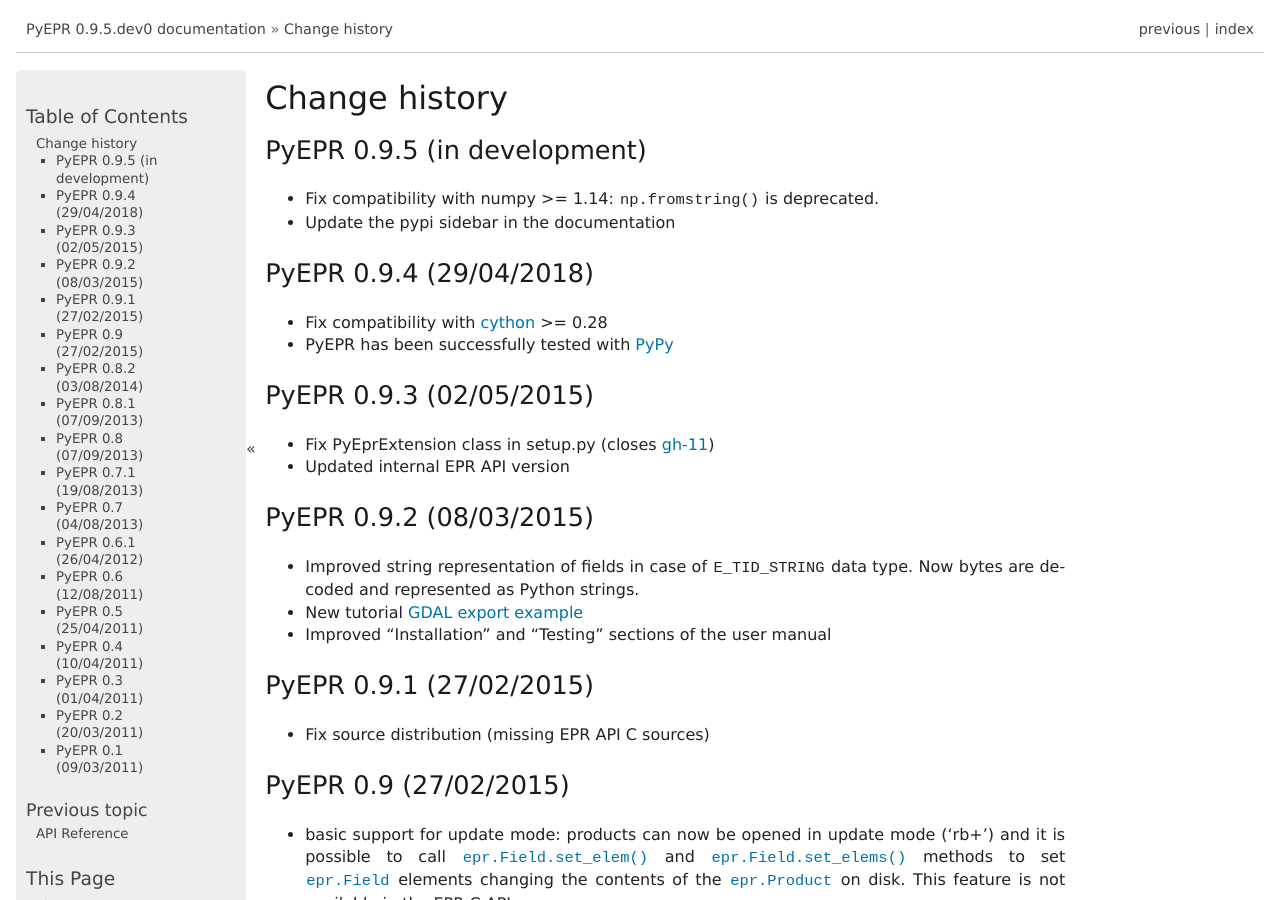
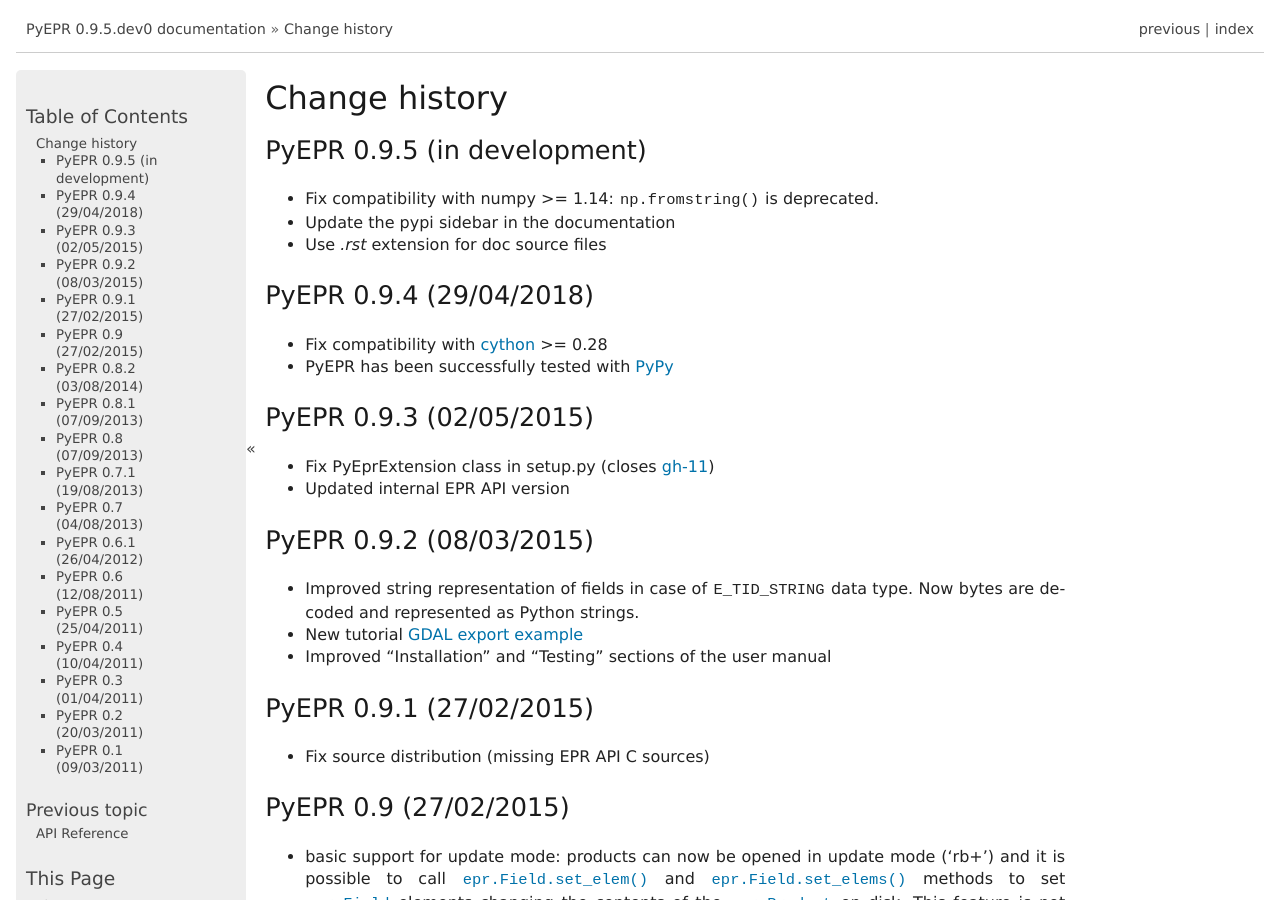
Before and after one commit to avalentino/pyepr, a Sphinx documentation site: the page built from doc/NEWS.rst, in a window 1280 px wide and 900 px high. Built offline with Sphinx 7.4.7, drawn with Linux system fonts in a browser that asks for light colours; formulas are drawn with MathJax 3.

Commit message:
Use .rst extension for doc files

```diff
--- a/doc/NEWS.txt
+++ b/doc/NEWS.rst
@@ -7,6 +7,7 @@
 * Fix compatibility with numpy >= 1.14: :func:`np.fromstring`
   is deprecated.
 * Update the pypi sidebar in the documentation
+* Use `.rst` extension for doc source files
 
 
 PyEPR 0.9.4 (29/04/2018)
--- a/doc/conf.py
+++ b/doc/conf.py
@@ -58,7 +58,7 @@
 # You can specify multiple suffix as a list of string:
 #
 # source_suffix = ['.rst', '.md']
-source_suffix = '.txt'
+source_suffix = '.rst'
 
 # The master toctree document.
 master_doc = 'index'
```
Also changed, not shown: README.rst (renamed from README.txt), doc/bands_example.rst (renamed from doc/bands_example.txt), doc/bitmask_example.rst (renamed from doc/bitmask_example.txt), doc/gdal_export_example.rst (renamed from doc/gdal_export_example.txt), doc/index.rst (renamed from doc/index.txt), doc/interactive_use.rst (renamed from doc/interactive_use.txt), doc/ndvi_example.rst (renamed from doc/ndvi_example.txt), doc/reference.rst (renamed from doc/reference.txt), doc/tutorials.rst (renamed from doc/tutorials.txt), doc/update_example.rst (renamed from doc/update_example.txt), doc/usermanual.rst (renamed from doc/usermanual.txt), 1 other file.
